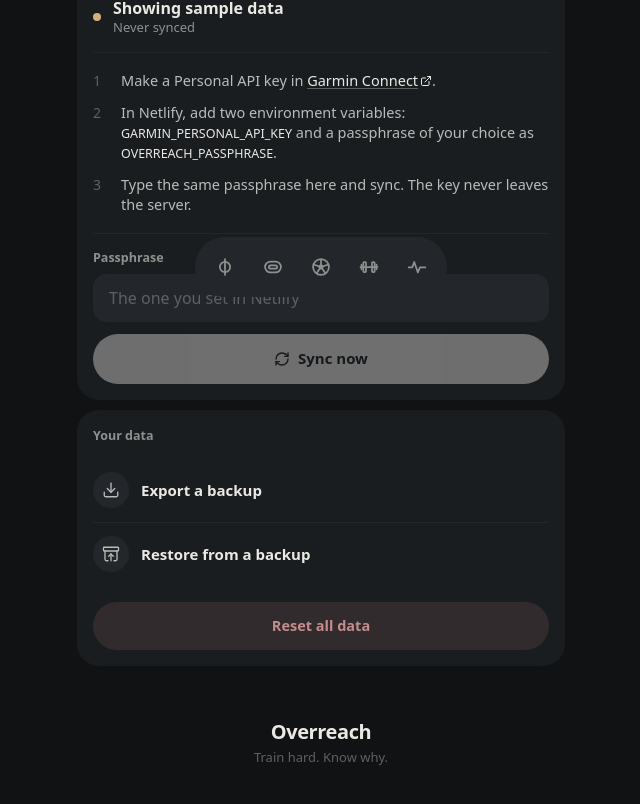
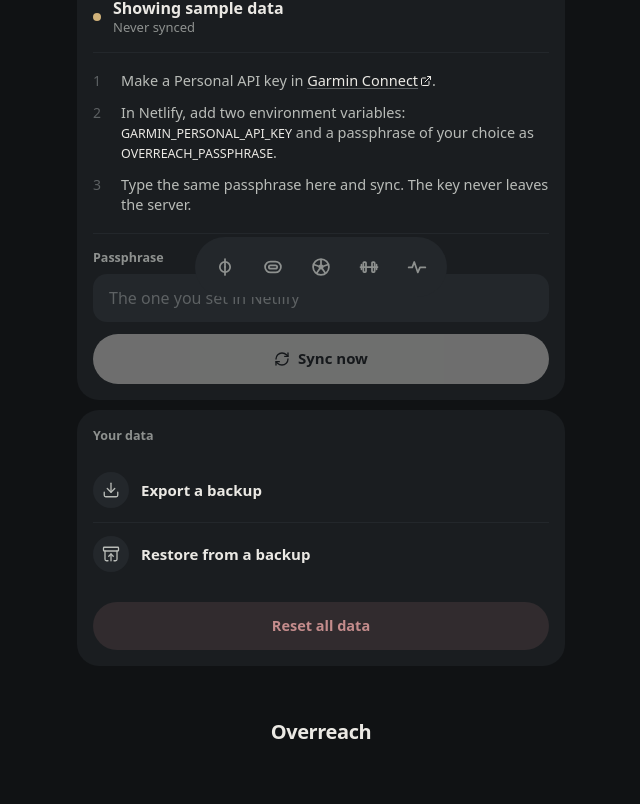
Before and after one commit to aleksargy/overreach, a React (Vite) app: page /settings in a window 1280 px wide. Shown: the part 477-1281 px from the top of the page, without its empty margins (319-959 px from the left). Built offline with nearby package versions, Linux system fonts and the light colour scheme.

Commit message:
Settings: no tagline under the name

```diff
--- a/src/config.ts
+++ b/src/config.ts
@@ -1,3 +1,2 @@
 // The product name lives here so a rename is a one-line change.
 export const APP_NAME = 'Overreach'
-export const APP_TAGLINE = 'Train hard. Know why.'
--- a/src/screens/settings/SettingsScreen.tsx
+++ b/src/screens/settings/SettingsScreen.tsx
@@ -3,7 +3,7 @@ import { useEffect, useRef, useState, type ReactNode } from 'react'
 import { useNavigate } from 'react-router'
 import { IconButton, Screen } from '../../components/ui/Screen'
 import { Field, Section, Segmented, Toggle, inputCls } from '../../components/ui/bits'
-import { APP_NAME, APP_TAGLINE } from '../../config'
+import { APP_NAME } from '../../config'
 import { ApiError, getStatus, syncAll, type ServerStatus } from '../../data/api'
 import { useStore } from '../../data/store'
 import type { Race } from '../../data/types'
@@ -32,7 +32,6 @@ export function SettingsScreen() {
       <YourData />
       <footer className="mt-14 text-center">
         <div className="display text-[20px] font-extrabold leading-none">{APP_NAME}</div>
-        <div className="meta mt-1.5 text-fg-4">{APP_TAGLINE}</div>
       </footer>
     </Screen>
   )
```
Also changed, not shown: 1 other file (tests, documents, lock files or other folders).
